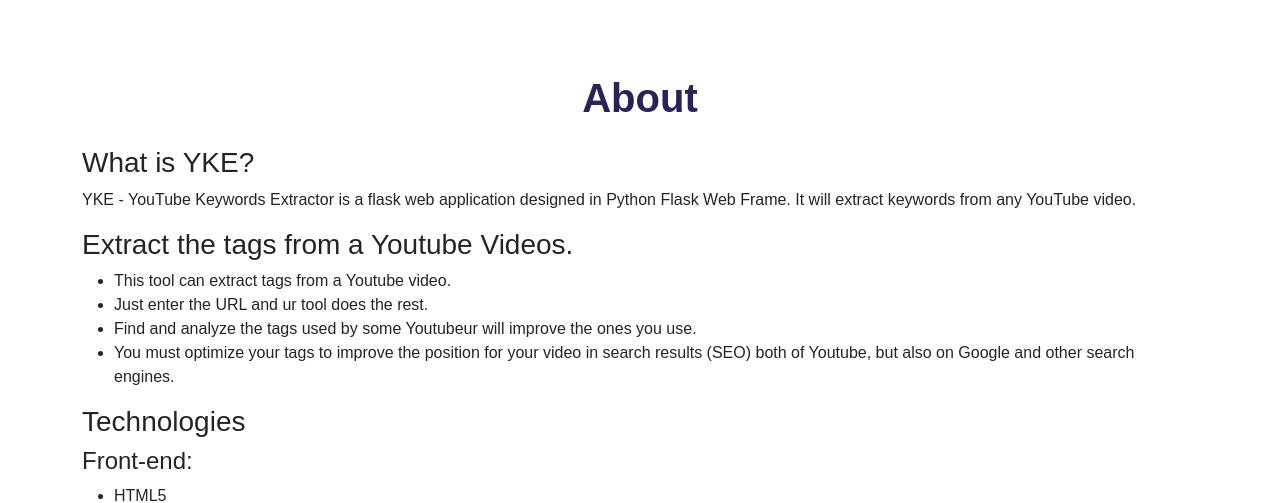
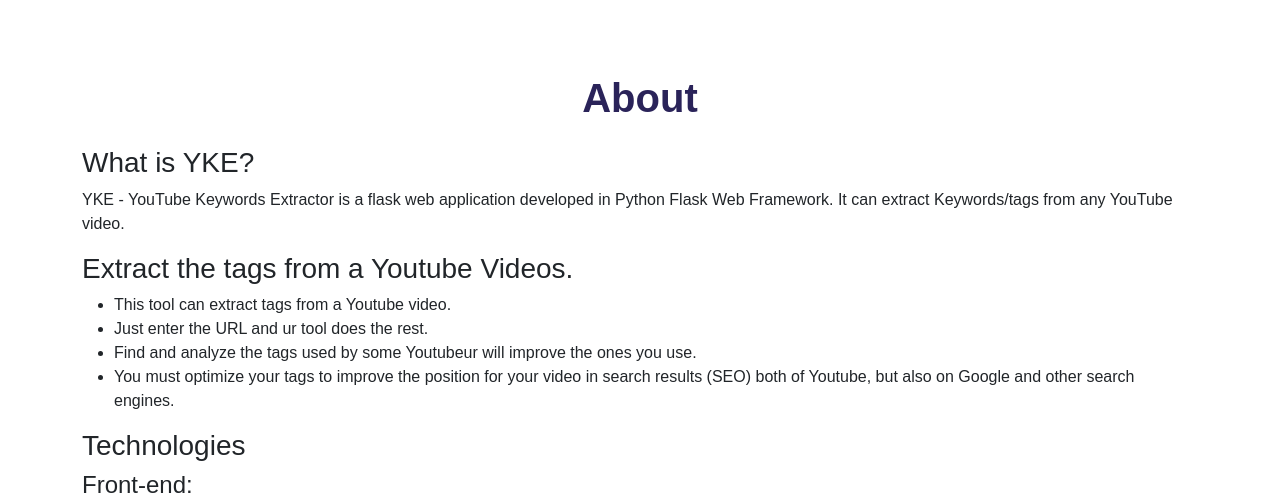
Before and after one commit to AhsanRiaz9/YouTube-Keywords-Extractor, a Flask app: page /About in a window 1280 px wide. Shown: the part 92-595 px from the top of the page. Run offline with Flask 2, Linux system fonts and the light colour scheme.

Commit message:
Final Version

```diff
--- a/templates/About.html
+++ b/templates/About.html
@@ -60,8 +60,8 @@
             <div class="row">
                 <section>
                     <h3>What is YKE?</h3>
-                        <p>YKE - YouTube Keywords Extractor is a flask web application designed in Python Flask Web
-                            Frame. It will extract keywords from any YouTube video.</p>
+                        <p>YKE - YouTube Keywords Extractor is a flask web application developed in Python Flask Web
+                            Framework. It can extract Keywords/tags from any YouTube video.</p>
                 </section>
             </div>
             <div class="row">
```
